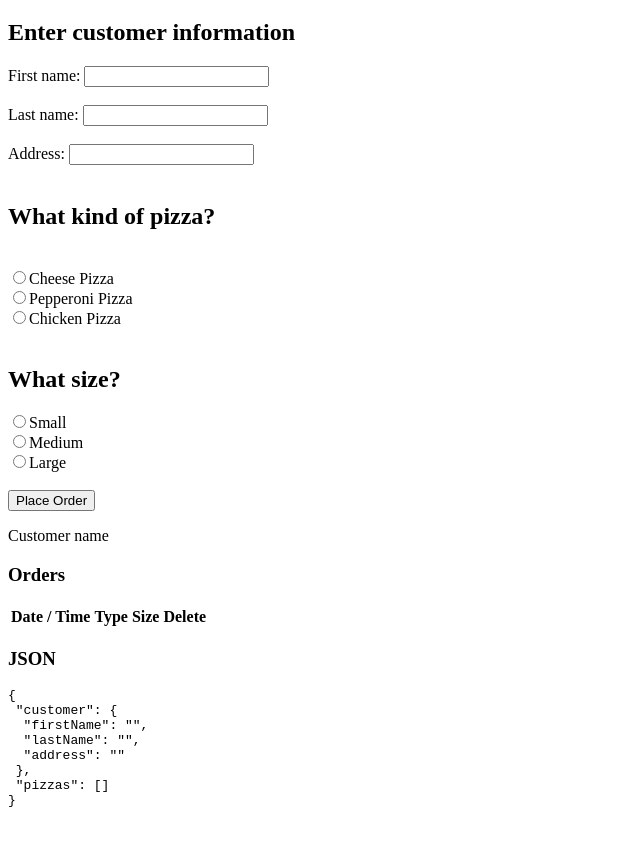
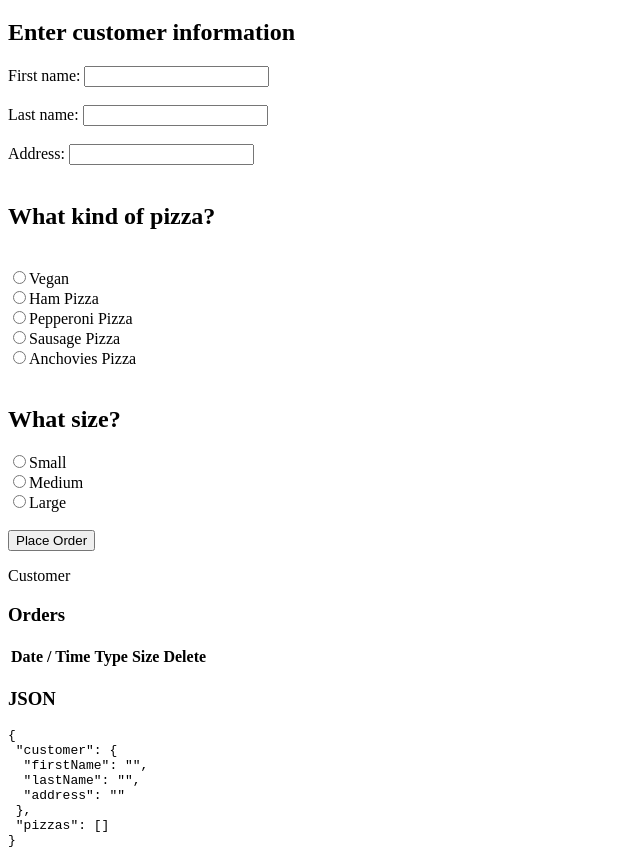
Before and after one commit to D-Skr/react-week2, a plain HTML site: page day3/index.html in a window 1280 px wide. Shown: the part 61-925 px from the top of the page, without its empty margins (0-640 px from the left). Before the commit the page ends 885 px from the top, so only its background shows below. Drawn offline with Linux system fonts and the light colour scheme.

Commit message:
pizza ordering app

```diff
--- a/day3/index.html
+++ b/day3/index.html
@@ -30,10 +30,12 @@
 
         <h2> What kind of pizza? </h2> <br />
 
-        <input id="cheesePizzaInput" type="radio" name="pizzaType" value="Cheese Pizza">Cheese Pizza</input><br />
+        <input id="veganPizzaInput" type="radio" name="pizzaType" value="Vegan">Vegan</input><br />
+        <input id="hamPizzaInput" type="radio" name="pizzaType" value="Ham Pizza">Ham Pizza</input><br />
         <input id="pepperoniPizzaInput" type="radio" name="pizzaType" value="Pepperoni Pizza">Pepperoni
         Pizza</input><br />
-        <input id="chickenPizzaInput" type="radio" name="pizzaType" value="Chicken Pizza">Chicken Pizza</input><br />
+        <input id="sausagePizzaInput" type="radio" name="pizzaType" value="Sausage Pizza">Sausage Pizza</input><br />
+        <input id="anchoviesPizzaInput" type="radio" name="pizzaType" value="Anchovies Pizza">Anchovies Pizza</input><br />
 
 
 
--- a/day3/pizza-ordering-app.js
+++ b/day3/pizza-ordering-app.js
@@ -8,10 +8,12 @@ var order = {
 };
 function renderView(order) {
     document.getElementById("confirmation").innerHTML =
-        "Customer name " +
+        "Customer" +
             order.customer.firstName +
             " " +
-            order.customer.lastName;
+            order.customer.lastName +
+            " " +
+            order.customer.address;
     var ordersTable = document.getElementById("ordersTable");
     var tableBody = ordersTable.getElementsByTagName("tbody")[0];
     tableBody.innerHTML = "";
```
Also changed, not shown: 1 other file.
